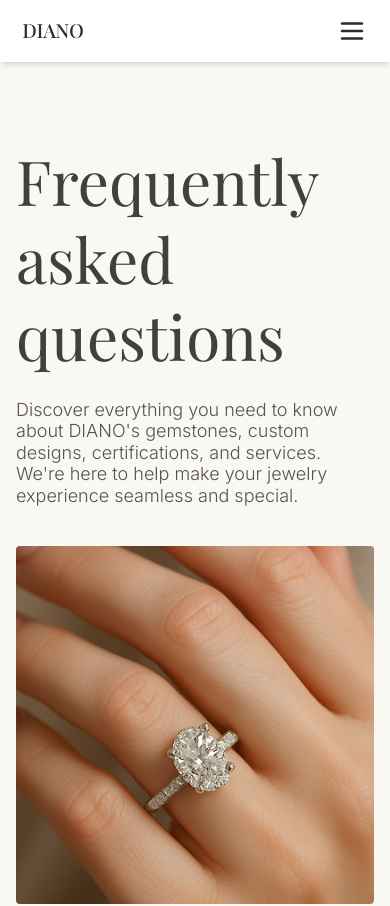
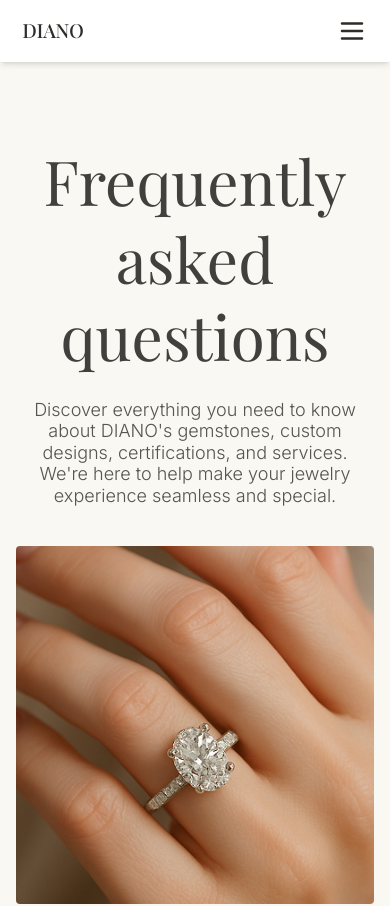
Before and after one commit to VanshDeo/Diano-Website, a Next.js app: page /Faq in a window 390 px wide. Shown: the top 906 px of the page. Built offline with nearby package versions, Linux system fonts and the light colour scheme.

Commit message:
Done last minute changes

```diff
--- a/app/components/FAQIntroSection.tsx
+++ b/app/components/FAQIntroSection.tsx
@@ -21,7 +21,7 @@ const FAQIntroSection = () => {
         {/* Left Content */}
         <div>
           <h2
-  className="text-5xl leading-tight font-normal"
+  className="text-5xl leading-tight font-normal text-center md:text-left"
   style={{
     fontFamily: "Playfair Display",
     color: "rgba(46, 43, 40, 0.9)",
@@ -33,7 +33,7 @@ const FAQIntroSection = () => {
 </h2>
 
         <p
-  className="mt-6 text-lg font-light text-[#2E2B28CC]"
+  className="mt-6 text-lg font-light text-[#2E2B28CC] text-center md:text-left"
   style={{
     fontFamily: "Inter",
     fontWeight: 300,
```
